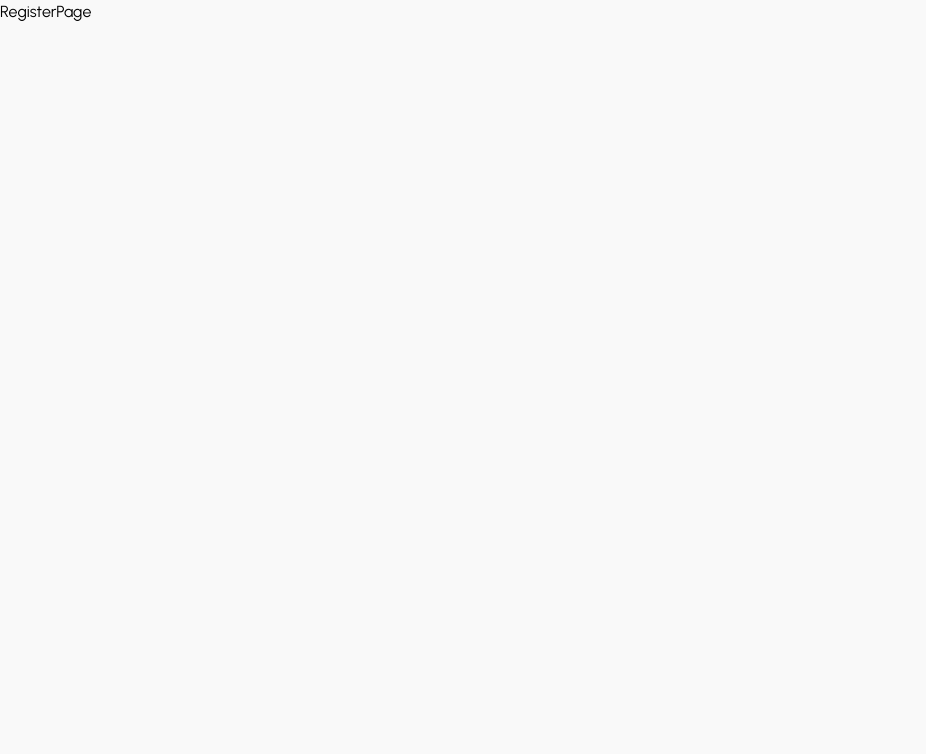
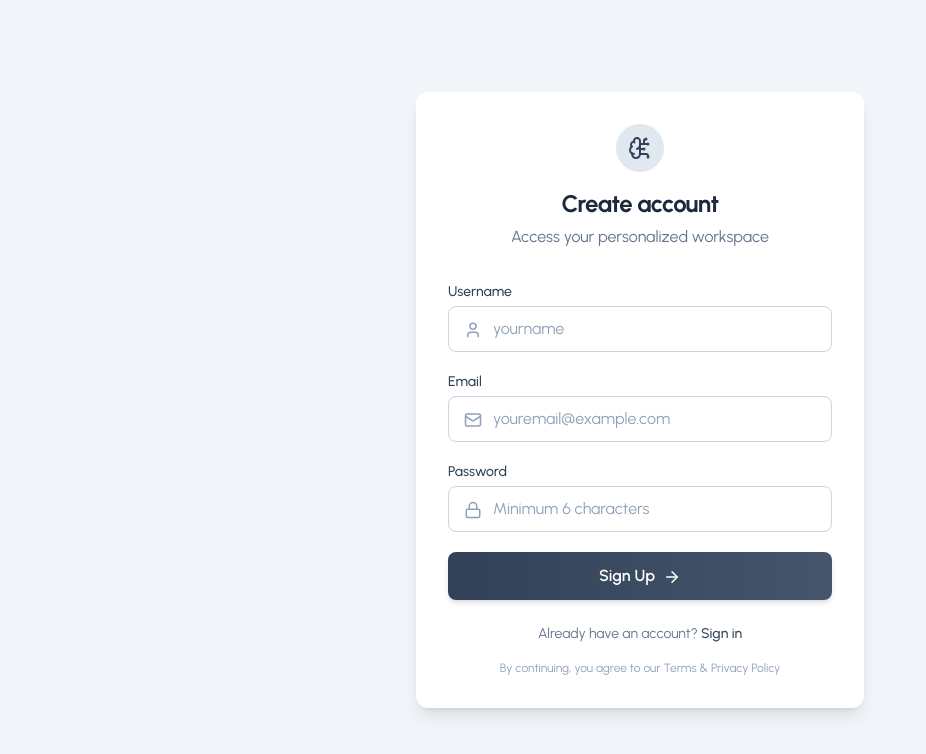
Before and after one commit to virendrasuryawanshi09/StudyPal, a React (Vite) app in the folder frontend/StudyPal/: page /register in a window 1280 px wide. Shown: the top 754 px of the page, without its empty margins (0-926 px from the left). Built offline with nearby package versions, Linux system fonts and the light colour scheme.

Commit message:
Implement RegisterPage component with form validation, error handling, and UI enhancements

```diff
--- a/frontend/StudyPal/src/pages/Auth/LoginPage.jsx
+++ b/frontend/StudyPal/src/pages/Auth/LoginPage.jsx
@@ -27,7 +27,7 @@ const LoginPage = () => {
       navigate('/dashboard');
     } catch (error) {
       const message =
-        error?.message || 'Failed to login. Please check your credentials.';
+        error?.message || 'We couldn’t verify your credentials. Please try again.';
       setError(message);
       toast.error(message);
     } finally {
@@ -52,10 +52,10 @@ const LoginPage = () => {
             <BrainCircuit className="text-slate-700 dark:text-slate-300" strokeWidth={2} />
           </div>
 
-          <h1 className="text-2xl font-bold text-slate-800 dark:text-slate-100">
+          <h1 className="text-2xl font-bold tracking-tight text-slate-800 dark:text-slate-100">
             Welcome back!
           </h1>
-          <p className="text-slate-500 dark:text-slate-400 mt-1">
+          <p className="text-slate-500 dark:text-slate-400 mt-1 leading-relaxed">
             Sign in to continue your journey
           </p>
         </div>
@@ -87,6 +87,8 @@ const LoginPage = () => {
                 onFocus={() => setFocusedField('email')}
                 onBlur={() => setFocusedField(null)}
                 placeholder="youremail@example.com"
+                required
+                aria-invalid={!!error}
                 className="w-full pl-11 pr-4 py-2.5 rounded-lg
                   bg-white dark:bg-[#1f2430]
                   border border-slate-300 dark:border-slate-600
@@ -94,8 +96,8 @@ const LoginPage = () => {
                   placeholder:text-slate-400
                   focus:outline-none focus:ring-2
                   focus:ring-slate-400 dark:focus:ring-indigo-500
-                  transition-colors"
-                required
+                  focus:ring-offset-1
+                  transition-shadow"
               />
             </div>
           </div>
@@ -124,6 +126,8 @@ const LoginPage = () => {
                 onFocus={() => setFocusedField('password')}
                 onBlur={() => setFocusedField(null)}
                 placeholder="********"
+                required
+                aria-invalid={!!error}
                 className="w-full pl-11 pr-4 py-2.5 rounded-lg
                   bg-white dark:bg-[#1f2430]
                   border border-slate-300 dark:border-slate-600
@@ -131,14 +135,19 @@ const LoginPage = () => {
                   placeholder:text-slate-400
                   focus:outline-none focus:ring-2
                   focus:ring-slate-400 dark:focus:ring-indigo-500
-                  transition-colors"
-                required
+                  focus:ring-offset-1
+                  transition-shadow"
               />
             </div>
           </div>
 
+          {/* Error */}
           {error && (
-            <p className="text-sm text-red-500 text-center">{error}</p>
+            <p className="text-sm text-red-600 bg-red-50 dark:bg-red-900/20
+              border border-red-200 dark:border-red-800
+              rounded-md py-2 px-3 text-center">
+              {error}
+            </p>
           )}
 
           {/* Button */}
@@ -153,11 +162,15 @@ const LoginPage = () => {
               transition-all duration-200 ease-out
               shadow-md hover:shadow-lg
               hover:-translate-y-[1px] active:translate-y-0
+              focus:outline-none focus:ring-2 focus:ring-slate-400 focus:ring-offset-2
               flex items-center justify-center gap-2
               disabled:opacity-60 disabled:cursor-not-allowed"
           >
             {loading ? (
-              'Signing in…'
+              <div className="flex items-center gap-2">
+                <span className="h-4 w-4 border-2 border-white border-t-transparent rounded-full animate-spin"></span>
+                Signing in…
+              </div>
             ) : (
               <>
                 Sign In
@@ -172,10 +185,14 @@ const LoginPage = () => {
           Don&apos;t have an account?{' '}
           <Link
             to="/register"
-            className="text-slate-700 dark:text-indigo-400 hover:underline"
+            className="text-slate-700 dark:text-indigo-400 font-medium hover:underline"
           >
             Sign up
           </Link>
+        </p>
+
+        <p className="text-center text-xs text-slate-400 dark:text-slate-500 mt-4">
+          By continuing, you agree to our Terms & Privacy Policy
         </p>
       </div>
     </div>
--- a/frontend/StudyPal/src/pages/Auth/RegisterPage.jsx
+++ b/frontend/StudyPal/src/pages/Auth/RegisterPage.jsx
@@ -1,8 +1,245 @@
-import React from 'react'
+import React, { useState } from 'react';
+import { Link, useNavigate } from 'react-router-dom';
+import authService from '../../services/authService';
+import { BrainCircuit, Mail, Lock, User, ArrowRight } from 'lucide-react';
+import toast from 'react-hot-toast';
 
-export const RegisterPage = () => {
+const RegisterPage = () => {
+  const [username, setUsername] = useState('');
+  const [email, setEmail] = useState('');
+  const [password, setPassword] = useState('');
+  const [error, setError] = useState('');
+  const [loading, setLoading] = useState(false);
+  const [focusedField, setFocusedField] = useState(null);
+
+  const navigate = useNavigate();
+
+  const handleSubmit = async (e) => {
+    e.preventDefault();
+
+    if (password.length < 6) {
+      setError('Password must be at least 6 characters long.');
+      return;
+    }
+
+    setError('');
+    setLoading(true);
+
+    try {
+      await authService.register(username, email, password);
+      toast.success('Account created successfully! Please sign in.');
+      navigate('/login');
+    } catch (error) {
+      const message =
+        error?.message || 'Failed to register. Please try again.';
+      setError(message);
+      toast.error(message);
+    } finally {
+      setLoading(false);
+    }
+  };
+
   return (
-    <div>RegisterPage</div>
-  )
-}
+    <div className="min-h-screen flex items-center justify-center px-4
+      bg-slate-100 dark:bg-[#0f1115] transition-colors duration-300"
+    >
+      <div className="w-full max-w-md p-8 rounded-xl
+        bg-white dark:bg-[#181b22]
+        shadow-lg dark:shadow-2xl transition-colors duration-300"
+      >
+
+        {/* Header */}
+        <div className="text-center mb-8">
+          <div className="mx-auto mb-4 w-12 h-12 flex items-center justify-center rounded-full
+            bg-slate-200 dark:bg-[#232734] transition-colors"
+          >
+            <BrainCircuit className="text-slate-700 dark:text-slate-300" strokeWidth={2} />
+          </div>
+
+          <h1 className="text-2xl font-bold tracking-tight text-slate-800 dark:text-slate-100">
+            Create account
+          </h1>
+          <p className="text-slate-500 dark:text-slate-400 mt-1 leading-relaxed">
+           Access your personalized workspace
+          </p>
+        </div>
+
+        {/* Form */}
+        <form onSubmit={handleSubmit} className="space-y-5">
+
+          {/* Username */}
+          <div>
+            <label className="block text-sm font-medium text-slate-700 dark:text-slate-300 mb-1">
+              Username
+            </label>
+
+            <div className="relative">
+              <div
+                className={`absolute inset-y-0 left-0 pl-4 flex items-center pointer-events-none translate-y-[1px] transition-colors ${
+                  focusedField === 'username'
+                    ? 'text-slate-700 dark:text-indigo-400'
+                    : 'text-slate-400 dark:text-slate-500'
+                }`}
+              >
+                <User size={18} />
+              </div>
+
+              <input
+                type="text"
+                value={username}
+                onChange={(e) => setUsername(e.target.value)}
+                onFocus={() => setFocusedField('username')}
+                onBlur={() => setFocusedField(null)}
+                placeholder="yourname"
+                required
+                aria-invalid={!!error}
+                className="w-full pl-11 pr-4 py-2.5 rounded-lg
+                  bg-white dark:bg-[#1f2430]
+                  border border-slate-300 dark:border-slate-600
+                  text-slate-900 dark:text-slate-100
+                  placeholder:text-slate-400
+                  focus:outline-none focus:ring-2
+                  focus:ring-slate-400 dark:focus:ring-indigo-500
+                  focus:ring-offset-1
+                  transition-shadow"
+              />
+            </div>
+          </div>
+
+          {/* Email */}
+          <div>
+            <label className="block text-sm font-medium text-slate-700 dark:text-slate-300 mb-1">
+              Email
+            </label>
+
+            <div className="relative">
+              <div
+                className={`absolute inset-y-0 left-0 pl-4 flex items-center pointer-events-none translate-y-[1px] transition-colors ${
+                  focusedField === 'email'
+                    ? 'text-slate-700 dark:text-indigo-400'
+                    : 'text-slate-400 dark:text-slate-500'
+                }`}
+              >
+                <Mail size={18} />
+              </div>
+
+              <input
+                type="email"
+                value={email}
+                onChange={(e) => setEmail(e.target.value)}
+                onFocus={() => setFocusedField('email')}
+                onBlur={() => setFocusedField(null)}
+                placeholder="youremail@example.com"
+                required
+                aria-invalid={!!error}
+                className="w-full pl-11 pr-4 py-2.5 rounded-lg
+                  bg-white dark:bg-[#1f2430]
+                  border border-slate-300 dark:border-slate-600
+                  text-slate-900 dark:text-slate-100
+                  placeholder:text-slate-400
+                  focus:outline-none focus:ring-2
+                  focus:ring-slate-400 dark:focus:ring-indigo-500
+                  focus:ring-offset-1
+                  transition-shadow"
+              />
+            </div>
+          </div>
+
+          {/* Password */}
+          <div>
+            <label className="block text-sm font-medium text-slate-700 dark:text-slate-300 mb-1">
+              Password
+            </label>
+
+            <div className="relative">
+              <div
+                className={`absolute inset-y-0 left-0 pl-4 flex items-center pointer-events-none translate-y-[1px] transition-colors ${
+                  focusedField === 'password'
+                    ? 'text-slate-700 dark:text-indigo-400'
+                    : 'text-slate-400 dark:text-slate-500'
+                }`}
+              >
+                <Lock size={18} />
+              </div>
+
+              <input
+                type="password"
+                value={password}
+                onChange={(e) => setPassword(e.target.value)}
+                onFocus={() => setFocusedField('password')}
+                onBlur={() => setFocusedField(null)}
+                placeholder="Minimum 6 characters"
+                required
+                aria-invalid={!!error}
+                className="w-full pl-11 pr-4 py-2.5 rounded-lg
+                  bg-white dark:bg-[#1f2430]
+                  border border-slate-300 dark:border-slate-600
+                  text-slate-900 dark:text-slate-100
+                  placeholder:text-slate-400
+                  focus:outline-none focus:ring-2
+                  focus:ring-slate-400 dark:focus:ring-indigo-500
+                  focus:ring-offset-1
+                  transition-shadow"
+              />
+            </div>
+          </div>
+
+          {/* Error */}
+          {error && (
+            <p className="text-sm text-red-600 bg-red-50 dark:bg-red-900/20
+              border border-red-200 dark:border-red-800
+              rounded-md py-2 px-3 text-center">
+              {error}
+            </p>
+          )}
+
+          {/* Button */}
+          <button
+            type="submit"
+            disabled={loading}
+            className="w-full px-6 py-3 rounded-lg font-semibold text-white
+              bg-gradient-to-r from-slate-700 to-slate-600
+              hover:from-slate-600 hover:to-slate-700
+              dark:bg-gradient-to-r dark:from-indigo-600 dark:to-indigo-500
+              dark:hover:from-indigo-500 dark:hover:to-indigo-600
+              transition-all duration-200 ease-out
+              shadow-md hover:shadow-lg
+              hover:-translate-y-[1px] active:translate-y-0
+              focus:outline-none focus:ring-2 focus:ring-slate-400 focus:ring-offset-2
+              flex items-center justify-center gap-2
+              disabled:opacity-60 disabled:cursor-not-allowed"
+          >
+            {loading ? (
+              <div className="flex items-center gap-2">
+                <span className="h-4 w-4 border-2 border-white border-t-transparent rounded-full animate-spin"></span>
+                Creating account…
+              </div>
+            ) : (
+              <>
+                Sign Up
+                <ArrowRight size={18} className="relative top-[1px]" />
+              </>
+            )}
+          </button>
+        </form>
+
+        {/* Footer */}
+        <p className="text-center text-sm text-slate-500 dark:text-slate-400 mt-6">
+          Already have an account?{' '}
+          <Link
+            to="/login"
+            className="text-slate-700 dark:text-indigo-400 font-medium hover:underline"
+          >
+            Sign in
+          </Link>
+        </p>
+
+        <p className="text-center text-xs text-slate-400 dark:text-slate-500 mt-4">
+          By continuing, you agree to our Terms & Privacy Policy
+        </p>
+      </div>
+    </div>
+  );
+};
+
 export default RegisterPage;
```
